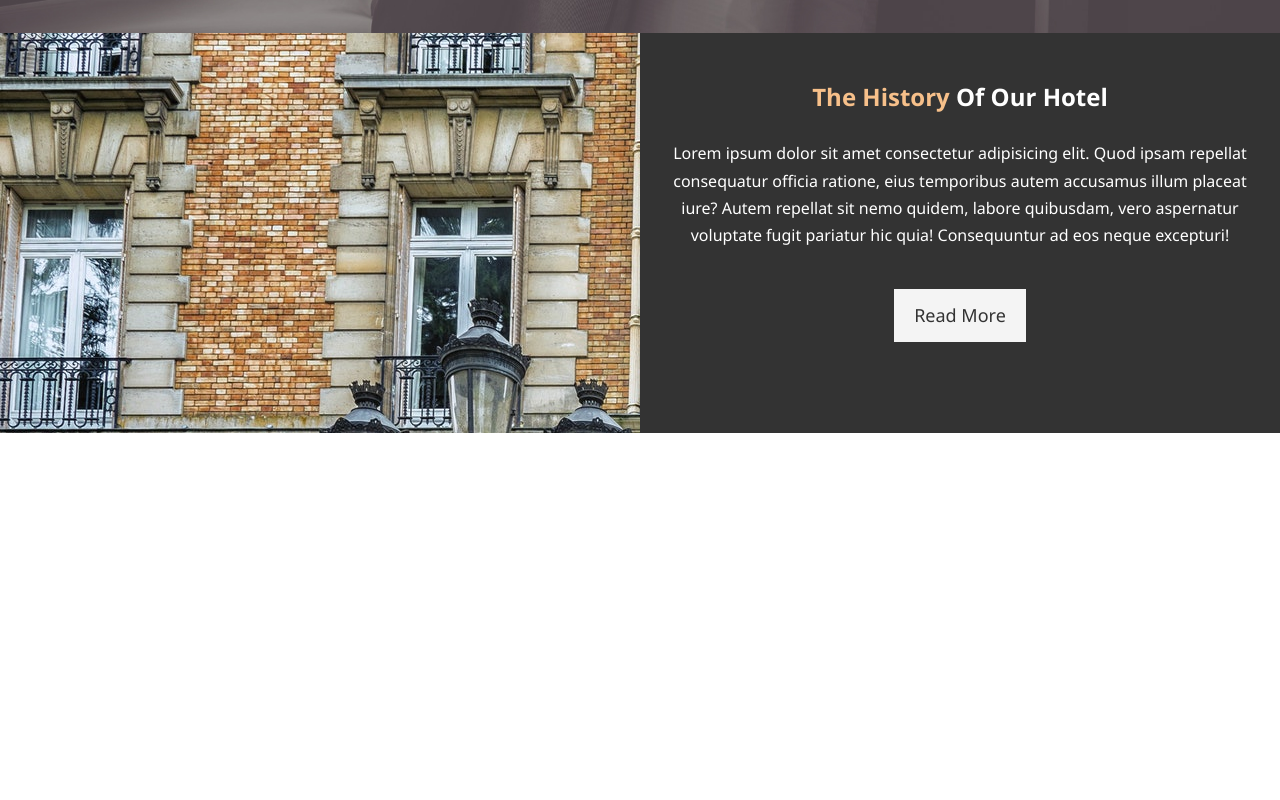
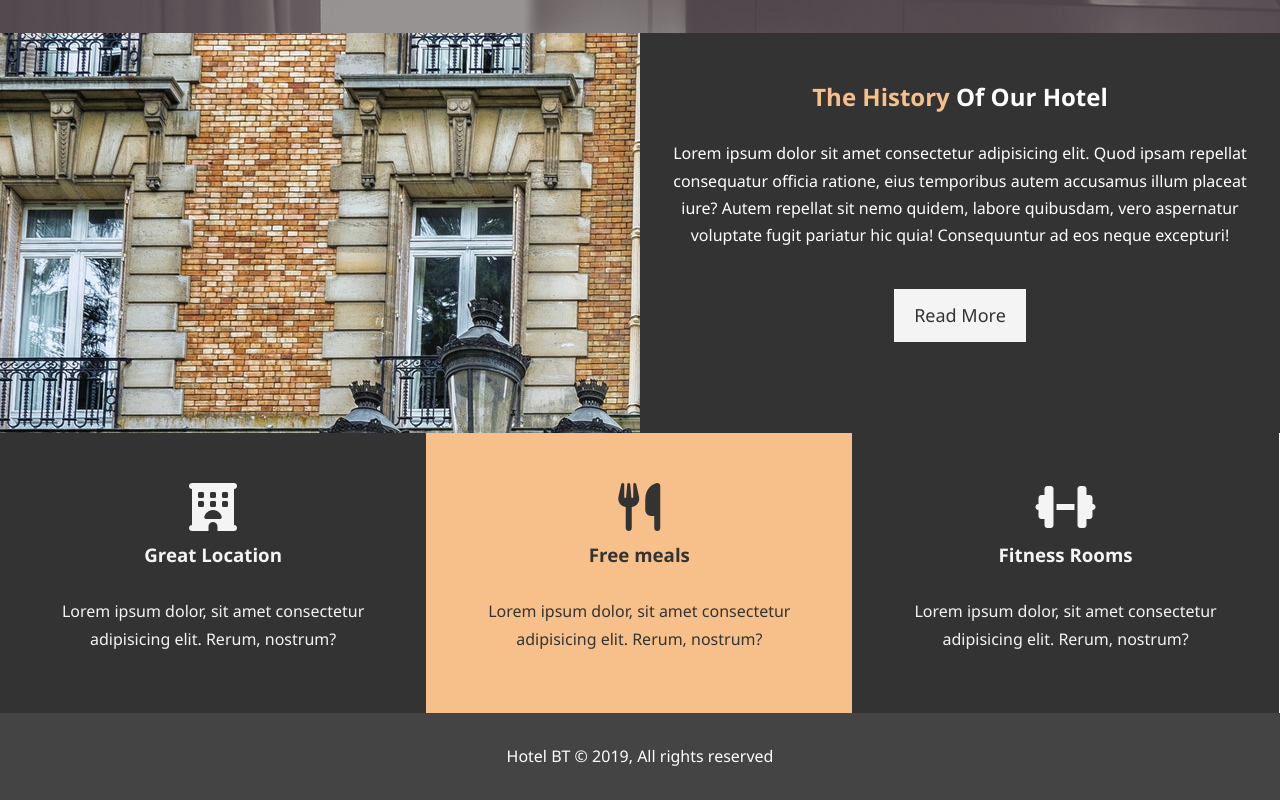
Before and after one commit to zumer45/Hotel-Website, a plain HTML site: page index.html in a window 1280 px wide. Shown: the part 634-1434 px from the top of the page. Before the commit the page ends 1067 px from the top, so only its background shows below. Drawn offline with Linux system fonts and the light colour scheme.

Commit message:
adding the footer and features section

```diff
--- a/css/style.css
+++ b/css/style.css
@@ -66,13 +66,18 @@ p {
 }
 
 .bg-light {
-  background: #f4f4f4;
-  color: #f7c08a;
+  color: #f4f4f4;
+  background: #333;
 }
 
 .bg-primary {
-  background: #333;
   color: #333;
+  background: #f7c08a;
+
+}
+
+.clr {
+  clear:both;
 }
 
 #navbar {
@@ -111,8 +116,9 @@ p {
 }
 
 #showcase {
-  background: url('../img/showcase.jpg') no-repeat center center/cover;
+  background: url('../img/showcase.jpg') no-repeat ;
   height: 600px;
+
 }
 
 #showcase .showcase-content {
@@ -154,3 +160,22 @@ p {
 #home-info .info-content p {
   padding-bottom: 30px;
 }
+
+
+.box {
+  float: left;
+  width: 33.3%;
+  padding: 50px;
+  text-align: center;
+}
+
+.box i {
+  margin-bottom: 10px;
+}
+
+#main-footer {
+  text-align: center;
+  background: #444;
+  color: #fff;
+  padding: 20px;
+}
--- a/index.html
+++ b/index.html
@@ -46,5 +46,28 @@
         <a href="about.html" class="btn btn-light">Read More</a>
       </div>
     </section>
+
+    <section id="features">
+      <div class="box bg-light">
+        <i class="fas fa-hotel fa-3x"></i>
+        <h3>Great Location</h3>
+        <p>Lorem ipsum dolor, sit amet consectetur adipisicing elit. Rerum, nostrum?</p>
+      </div>
+      <div class="box bg-primary">
+        <i class="fas fa-utensils fa-3x"></i>
+        <h3>Free meals</h3>
+        <p>Lorem ipsum dolor, sit amet consectetur adipisicing elit. Rerum, nostrum?</p>
+      </div>
+      <div class="box bg-light">
+        <i class="fas fa-dumbbell fa-3x"></i>
+        <h3>Fitness Rooms</h3>
+        <p>Lorem ipsum dolor, sit amet consectetur adipisicing elit. Rerum, nostrum?</p>
+      </div>
+    </section>
+    <div class="clr"></div>
+    <footer id="main-footer">
+      <p>Hotel BT &copy; 2019, All rights reserved</p>
+    </footer>
+    <script src="https://kit.fontawesome.com/950e66d591.js" crossorigin="anonymous"></script>
   </body>
 </html>
```
